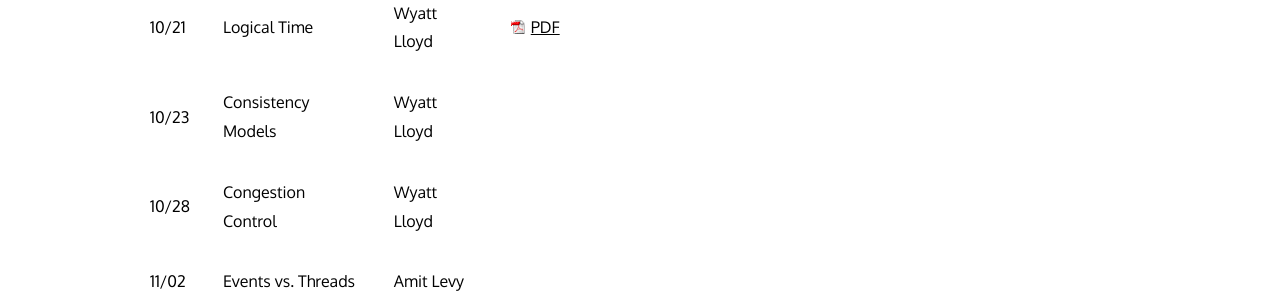
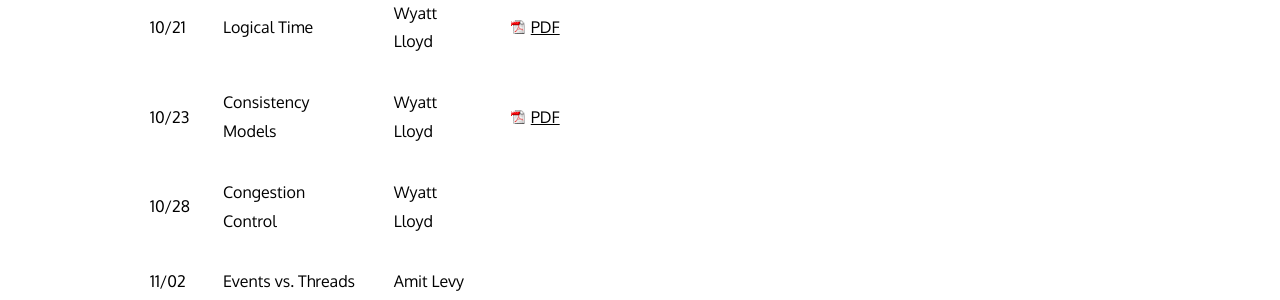
Before and after one commit to cos316/cos316-web, a Jekyll site: the page built from lectures.md, in a window 1280 px wide and 900 px high, scrolled down 1259 px. Shown: the part 153-453 px from the top of the window. Built offline with Jekyll 4.4.1, drawn with Linux system fonts in a browser that asks for light colours; nearby versions of some CDN libraries.

Commit message:
L16 consistency slides added

```diff
--- a/lectures.md
+++ b/lectures.md
@@ -31,7 +31,7 @@ expected to attend lecture live if that is at all reasonable for you.
 | 10/14 | Mosh              | Amit Levy   | [PDF](/lectures/L13-mosh.pdf) | | [Mosh: An Interactive Remote Shell for Mobile Clients](https://mosh.org/mosh-paper.pdf) |
 | 10/19 | **Concurrency**   | Wyatt Lloyd | [PDF](/lectures/L14-concurrency-time.pdf) | | [Time, Clocks and the Ordering of Events in a Distributed System](http://lamport.azurewebsites.net/pubs/pubs.html#time-clocks) |
 | 10/21 | Logical Time      | Wyatt Lloyd | [PDF](/lectures/L15-more-time.pdf ) | | |
-| 10/23 | Consistency Models| Wyatt Lloyd | | | |
+| 10/23 | Consistency Models| Wyatt Lloyd | [PDF](/lectures/L16-consistency.pdf) | | |
 | 10/28 | Congestion Control| Wyatt Lloyd | | | |
 | 11/02 | Events vs. Threads| Amit Levy   | | | |
 | 11/04 | **Access Control**| Amit Levy   | | | |
```
Also changed, not shown: 1 other file.
